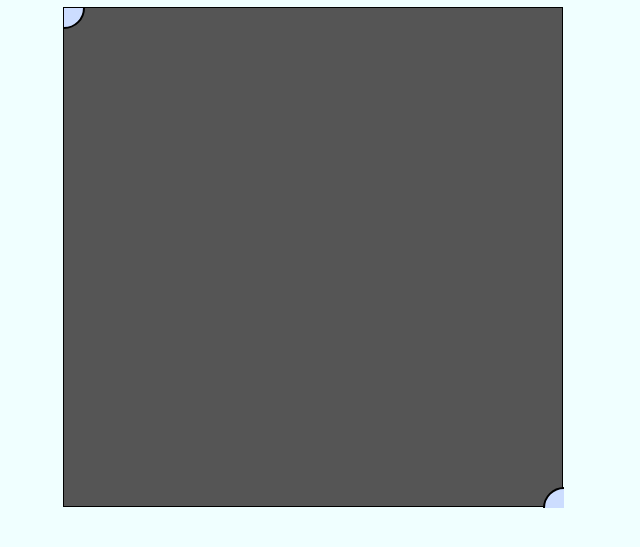
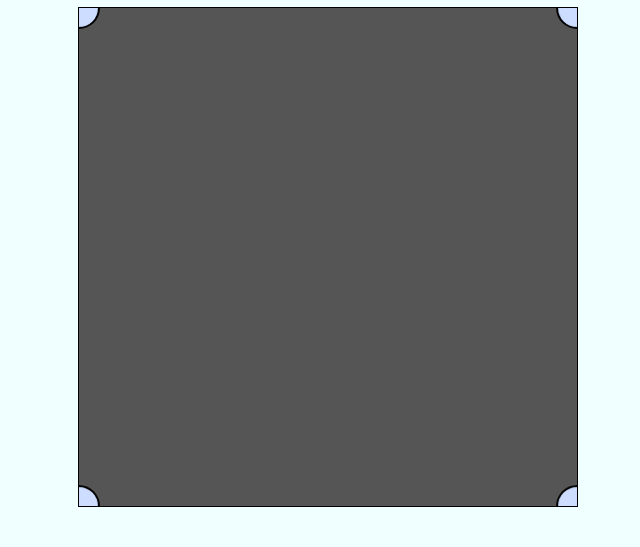
Before and after one commit to CCappsDevelopment/visual-graph-simulator, a website: page client/views/index.html in a window 1280 px wide. Shown: the part 123-670 px from the top of the page, without its empty margins (7-647 px from the left). Drawn offline with nearby package versions, Linux system fonts and the light colour scheme.

Commit message:
:key: Can now add vertices to canvas on click.

```diff
--- a/client/controllers/canvas.controller.js
+++ b/client/controllers/canvas.controller.js
@@ -1,4 +1,4 @@
-(function(){
+(function() {
     "use strict";
 
     angular
@@ -21,20 +21,34 @@
                 size: 20 // size of vertex (radius)
             },
             {
-                id: 1, // id of vertex
-                xPos: 500, // x-position
-                yPos: 500, // y-position
-                weight: 0, // vertex weight (if applicable)
-                size: 20 // size of vertex (radius)
+                id: 1,
+                xPos: 500,
+                yPos: 0,
+                weight: 0,
+                size: 20
+            },
+            {
+                id: 2,
+                xPos: 500,
+                yPos: 500,
+                weight: 0,
+                size: 20
+            },
+            {
+                id: 3,
+                xPos: 0,
+                yPos: 500,
+                weight: 0,
+                size: 20
             }
-        ]
+        ];
 
         // Set of edges in graph - E(G)
         vm.edges = [
             {
                 // TODO
             }
-        ]
+        ];
 
         // Function: addVertex()
         // adds vertex to V(G)
@@ -42,11 +56,11 @@
             vm.id += 1;
             console.log("click received");
             vm.verticies.push({
-                    id: 1,
-                    xPos: event.x - 48,
-                    yPos: event.y - 129,
-                    weight: 0,
-                    size: 10
+                id: 1,
+                xPos: event.x - 48,
+                yPos: event.y - 129,
+                weight: 0,
+                size: 10
             });
             console.log("xPos: " + vm.verticies[vm.id].xPos);
             console.log("yPos: " + vm.verticies[vm.id].yPos);
--- a/client/css/stylesheet.css
+++ b/client/css/stylesheet.css
@@ -3,7 +3,7 @@ body{
     padding-top: 60px; /* 60px to make the container go all the way to the bottom of the topbar */
 }
 
-#canvas{
+#simCanvas{
     background: #555;
     border: 1px, solid, black;
     max-width: 500px;
--- a/client/views/index.html
+++ b/client/views/index.html
@@ -31,7 +31,7 @@
                 <!- Button: Clear Canvas ->
             </form>
 
-            <div id="canvas">
+            <div id="canvas" class="container">
                 <canvas id="simCanvas" ng-click="canvasCtrl.addVertex($event)"></canvas>
             </div>
 
```
